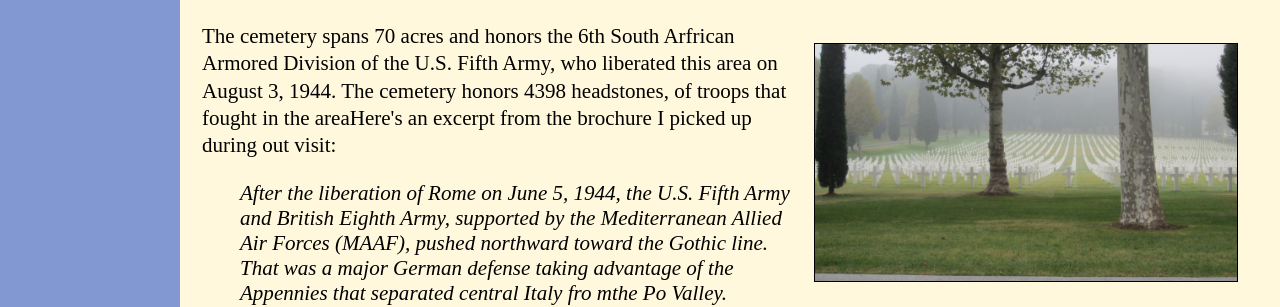
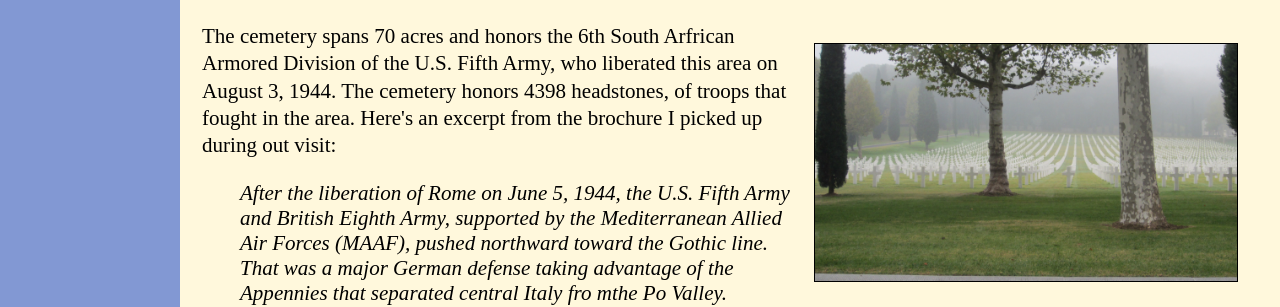
Before and after one commit to scporet/scporet.github.io, a Jekyll site: the page built from _posts/2019-01-09-Best-Kept-Secret-in-Florence.md, in a window 1280 px wide. Shown: the part 358-665 px from the top of the page. Built offline with Jekyll 4.4.1, drawn with Linux system fonts in a browser that asks for light colours; some web fonts are replaced.

Commit message:
spelling edits

```diff
--- a/_posts/2019-01-09-Best-Kept-Secret-in-Florence.md
+++ b/_posts/2019-01-09-Best-Kept-Secret-in-Florence.md
@@ -9,7 +9,7 @@
 
 <p>Traveling through Tuscana was one of the most memorable moments of our Italy vacation.  Our tour guide (thanks, Franco!) suprised us with an unexpected stop at the <a href="https://www.abmc.gov/cemeteries-memorials/europe/florence-american-cemetery" target="_blank">Florence American Cemtery</a>.  It was a solumn visit.  The morning we left for San Giminano was cool, damp and foggy, which set the mood for the visit.</p>
 <br>
-<p><img id="r_small" src="/assets/images/IMG_0783.jpg" alt="Florence American Cemetery">The cemetery spans 70 acres and honors the 6th South Arfrican Armored Division of the U.S. Fifth Army, who liberated this area on August 3, 1944.  The cemetery honors 4398 headstones, of troops that fought in the areaHere's an excerpt from the brochure I picked up during out visit:</p>
+<p><img id="r_small" src="/assets/images/IMG_0783.jpg" alt="Florence American Cemetery">The cemetery spans 70 acres and honors the 6th South Arfrican Armored Division of the U.S. Fifth Army, who liberated this area on August 3, 1944.  The cemetery honors 4398 headstones, of troops that fought in the area. Here's an excerpt from the brochure I picked up during out visit:</p>
 
 <blockquote>After the liberation of Rome on June 5, 1944, the U.S. Fifth Army and British Eighth Army, supported by the Mediterranean Allied Air Forces (MAAF), pushed northward toward the Gothic line.  That was a major German defense taking advantage of the Appennies that separated central Italy fro mthe Po Valley.
 </blockquote>
```
